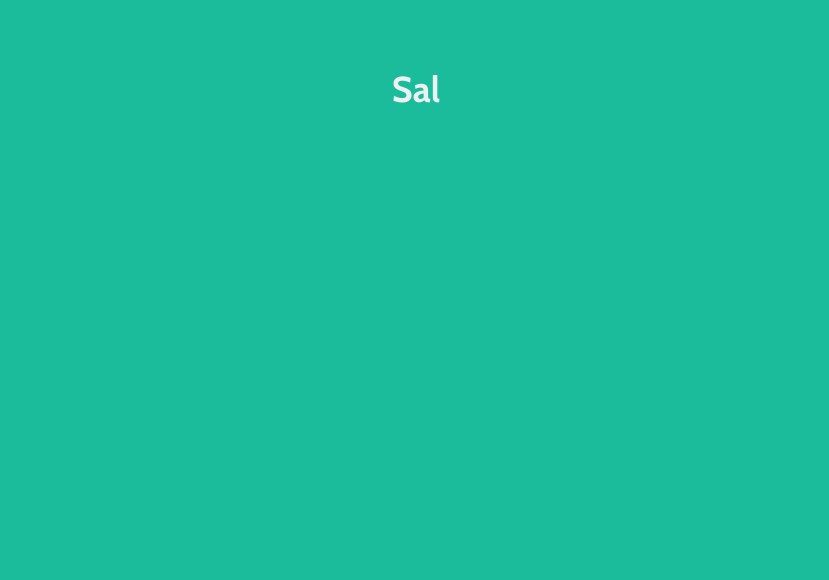
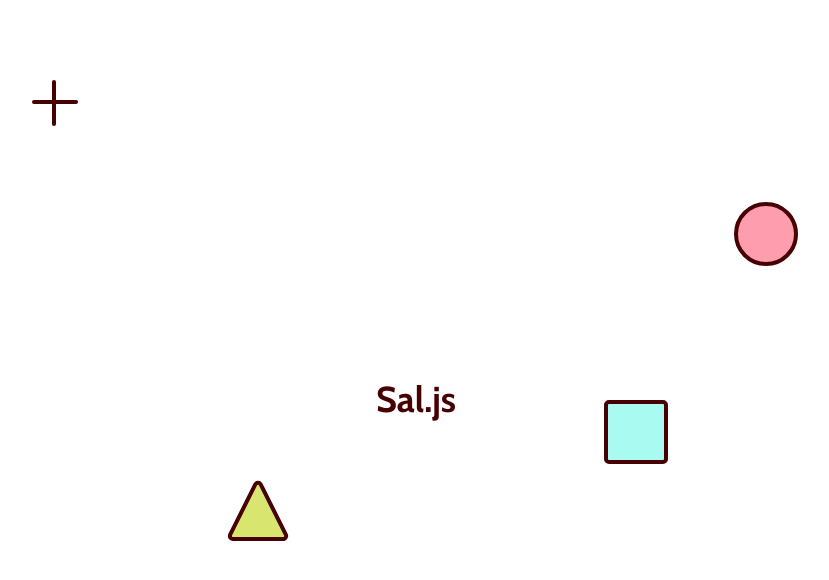
Before and after one commit to mciastek/sal, a website built with webpack: page website/index.html in a window 1280 px wide. Shown: the top 580 px of the page, without its empty margins (224-1053 px from the left). Built offline with nearby package versions, Linux system fonts and the light colour scheme.

Commit message:
Add shapes. Add styles. Update template.

```diff
--- a/website/index.html
+++ b/website/index.html
@@ -11,17 +11,70 @@
 <body>
   <main>
     <header class="page-header">
-      <h1 class="page-header__title" data-sal="fade" data-sal-delay="500">Sal</h1>
+      <h1 class="page-header__title">Sal.js</h1>
     </header>
 
     <section class="content">
+      <svg
+        class="shape cross"
+        data-sal="zoom-in"
+        data-sal-delay="500"
+        width="48px"
+        height="48px"
+        viewBox="0 0 48 48"
+        version="1.1"
+        xmlns="http://www.w3.org/2000/svg"
+        xmlns:xlink="http://www.w3.org/1999/xlink"
+      >
+        <path d="M22,2 L22,44" stroke-width="4" stroke-linecap="round"></path>
+        <path d="M44,22 L2,22" stroke-width="4" stroke-linecap="round"></path>
+      </svg>
 
+      <svg
+        class="shape pink circle"
+        width="68px"
+        height="68px"
+        viewBox="0 0 68 68"
+        version="1.1"
+        xmlns="http://www.w3.org/2000/svg"
+        xmlns:xlink="http://www.w3.org/1999/xlink"
+      >
+        <circle cx="34" cy="34" r="30" stroke-width="4" stroke-linecap="round"></circle>
+      </svg>
+
+      <svg
+        class="shape blue rect"
+        width="68px"
+        height="68px"
+        viewBox="0 0 68 68"
+        version="1.1"
+        xmlns="http://www.w3.org/2000/svg"
+        xmlns:xlink="http://www.w3.org/1999/xlink"
+      >
+        <rect x="2" y="2" width="60" height="60" rx="3" stroke-width="4" stroke-linecap="round"></rect>
+      </svg>
+
+      <svg
+        class="shape green triangle"
+        width="68px"
+        height="68px"
+        viewBox="0 0 68 68"
+        version="1.1"
+        xmlns="http://www.w3.org/2000/svg"
+        xmlns:xlink="http://www.w3.org/1999/xlink"
+      >
+          <g transform="translate(-168.000000, -72.000000)">
+            <path d="M204.683282,76.3665631 L229.82918,126.658359 C230.570147,128.140295 229.969474,129.942314 228.487539,130.683282 C228.070973,130.891565 227.611633,131 227.145898,131 L176.854102,131 C175.197248,131 173.854102,129.656854 173.854102,128 C173.854102,127.534265 173.962537,127.074926 174.17082,126.658359 L199.316718,76.3665631 C200.057686,74.8846277 201.859705,74.2839546 203.341641,75.0249224 C203.922223,75.3152135 204.39299,75.7859809 204.683282,76.3665631 Z" stroke-width="4" stroke-linecap="round"></path>
+          </g>
+      </svg>
     </section>
   </main>
 
   <script src="../dist/sal.js"></script>
   <script>
-    sal();
+    sal({
+      once: false
+    });
   </script>
 </body>
 </html>
--- a/website/styles.css
+++ b/website/styles.css
@@ -1,10 +1,26 @@
+:root {
+  --border-color: #470102;
+  --background-color: #fff;
+  --sweet-pink: #fd9dae;
+  --blue: #a9faf0;
+  --green: #d8e66f;
+  --cherub: #f6ccf5;
+  --sand: #ebdfd9;
+}
+
 body {
-  background-color: #1abc9c;
-  color: #ecf0f1;
+  background-color: var(--background-color);
+  color: var(--border-color);
   font-family: 'Cabin', sans-serif;
+  height: 1500px;
 }
 
 .page-header {
+  position: fixed;
+  top: 50%;
+  left: 50%;
+  z-index: 2;
+  transform: translate(-50%, -50%);
   padding: 45px 0;
   text-align: center;
 }
@@ -12,3 +28,50 @@
 .page-header__title {
   font-size: 36px;
 }
+
+.cross,
+.circle,
+.rect,
+.triangle {
+  stroke: var(--border-color);
+}
+
+.shape {
+  position: absolute;
+}
+
+.shape.pink {
+  fill: var(--sweet-pink);
+}
+
+.shape.blue {
+  fill: var(--blue);
+}
+
+.shape.green {
+  fill: var(--green);
+}
+
+.shape.sand {
+  fill: var(--sand);
+}
+
+.shape:nth-child(1) {
+  top: 10%;
+  left: 20%;
+}
+
+.shape:nth-child(2) {
+  top: 25%;
+  right: 20%;
+}
+
+.shape:nth-child(3) {
+  top: 50%;
+  right: 30%;
+}
+
+.shape:nth-child(4) {
+  top: 60%;
+  left: 35%;
+}
```
